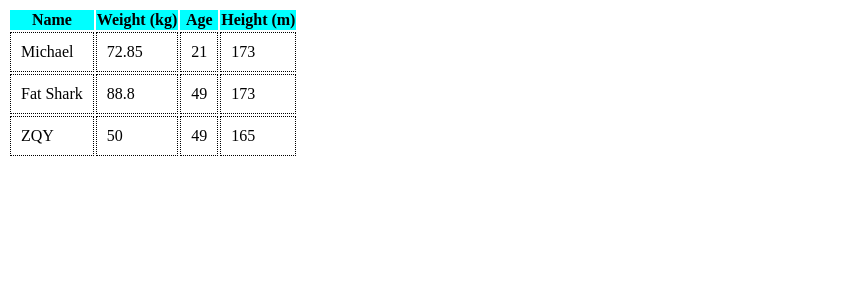
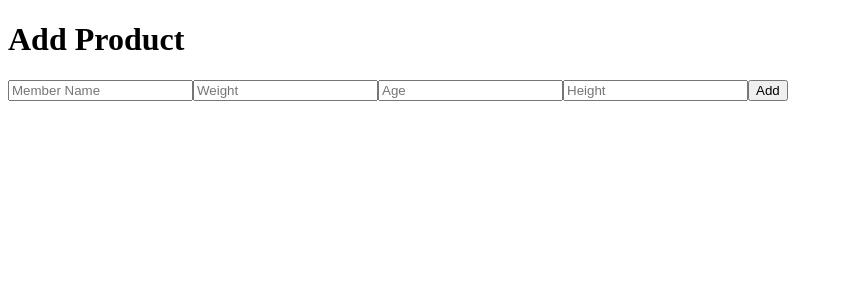
Before and after one commit to yuyue-creater/Weight, a React (Create React App) app: page / in a window 1280 px wide. Shown: the top 300 px of the page, without its empty margins (0-843 px from the left). Built offline with nearby package versions, Linux system fonts and the light colour scheme.

Commit message:
Adding member intro step

```diff
--- a/src/App.js
+++ b/src/App.js
@@ -10,6 +10,10 @@ import Card from './Card';
 import BasicTable from './BasicTable';
 import SortingTable from './SortingTable';
 import SortedTable from './SortingTable';
+
+import { ProductForm } from './component/productForm/ProductForm';
+import { ProductListMember } from './component/productListMember/ProductListMember';
+
 
 const LOCAL_STORAGE_KEY = 'todoApp.todos'
 const welcome = { greeting: 'Hey', title: 'World' };
@@ -166,16 +170,30 @@ const data = React.useMemo(
         name: "ZQY",
         weight: 50,
         age: 49,
-        height: 165
+        height: 162
       }
     ],
     []
   );
 
+  const [products, setProducts] = useState([]);
+
+  const addProduct = member => {
+    setProducts([...products, member]);
+    alert("member added successfully")
+  }
+
   return (
+    <div>
+      <ProductForm addProductProp={addProduct} />
+      {
+        products.map(member => <ProductListMember key={member.id} item={member} />)
+      }
+
+    </div>
 
 
-      <SortedTable columns={columns} data={data} />
+    // <SortedTable columns={columns} data={data} />
 
 
 
--- /dev/null
+++ b/src/component/productForm/ProductForm.jsx
@@ -0,0 +1,47 @@
+import React, { useState } from 'react';
+
+export const ProductForm = ({addProductProp }) => {
+    const [name, setName] = useState('');
+    const [weight, setWeight] = useState('');
+    const [age, setAge] = useState('');
+    const [height, setHeight] = useState('');
+
+
+
+    const addProduct = _ => {
+        addProductProp ({
+            id : (new Date).getTime(),
+            name, weight, age, height
+
+        })
+        setName('');
+        setWeight('')
+        setAge('');
+        setHeight('')
+    }
+
+    return <div>
+        <h1>Add Product</h1>
+        <input type="text" placeholder='Member Name' value={name} onChange={
+            event => {
+                setName(event.target.value)
+            }
+        } />
+        <input type="text" placeholder='Weight' value={weight} onChange={
+            event => {
+                setWeight(event.target.value)
+            }
+        }/>
+        <input type="text" placeholder='Age' value={age} onChange={
+            event => {
+                setAge(event.target.value)
+            }
+        }/>
+        <input type="text" placeholder='Height' value={height} onChange={
+            event => {
+                setHeight(event.target.value)
+            }
+        }/>
+        <input type="button" value='Add' onClick={addProduct} />
+    </div>
+};
--- /dev/null
+++ b/src/component/productListMember/ProductListMember.jsx
@@ -0,0 +1,8 @@
+import React from "react";
+
+export const ProductListMember = ({item}) => {
+    return <div>
+        <div> Member name : {item.name}, Weight : {item.weight} kg, Age: {item.age}, Height: {item.height} cm</div>
+
+    </div>;
+};
```
Lines whose indentation alone changed are shown as unchanged.
